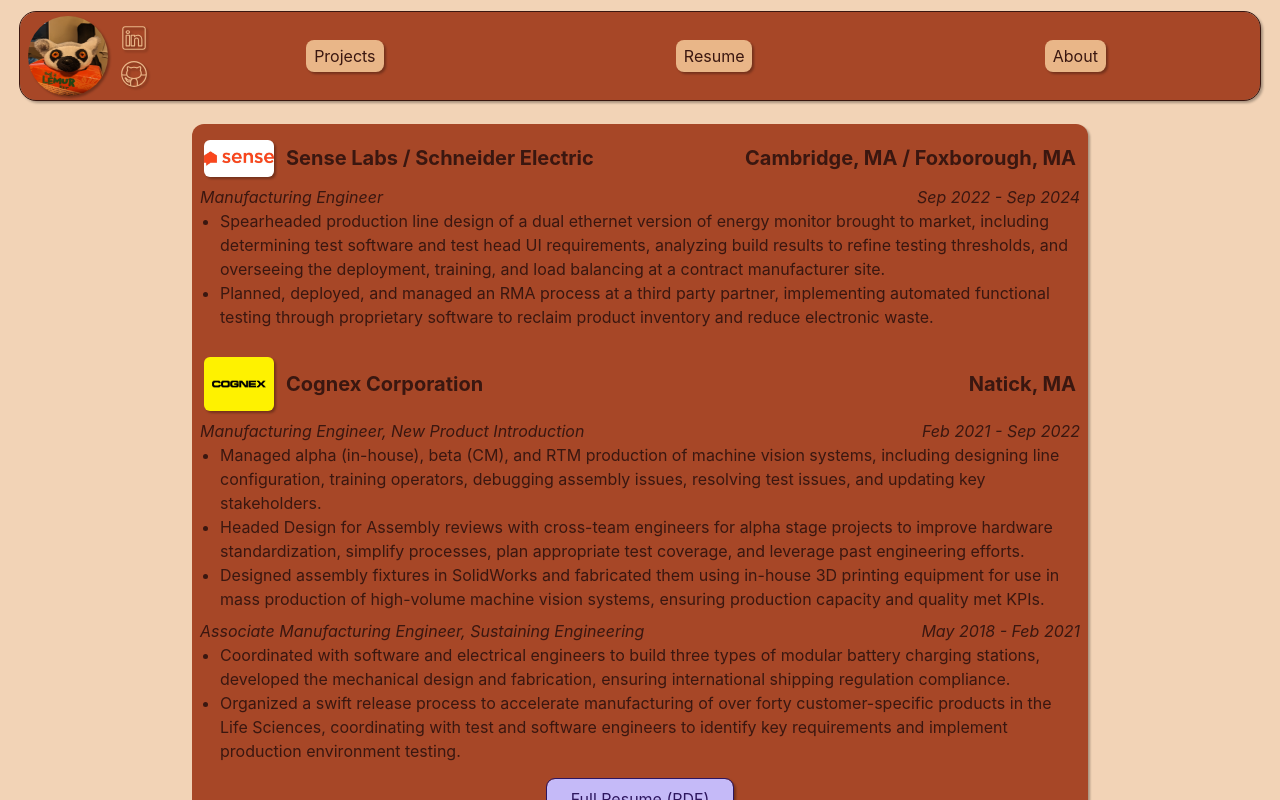
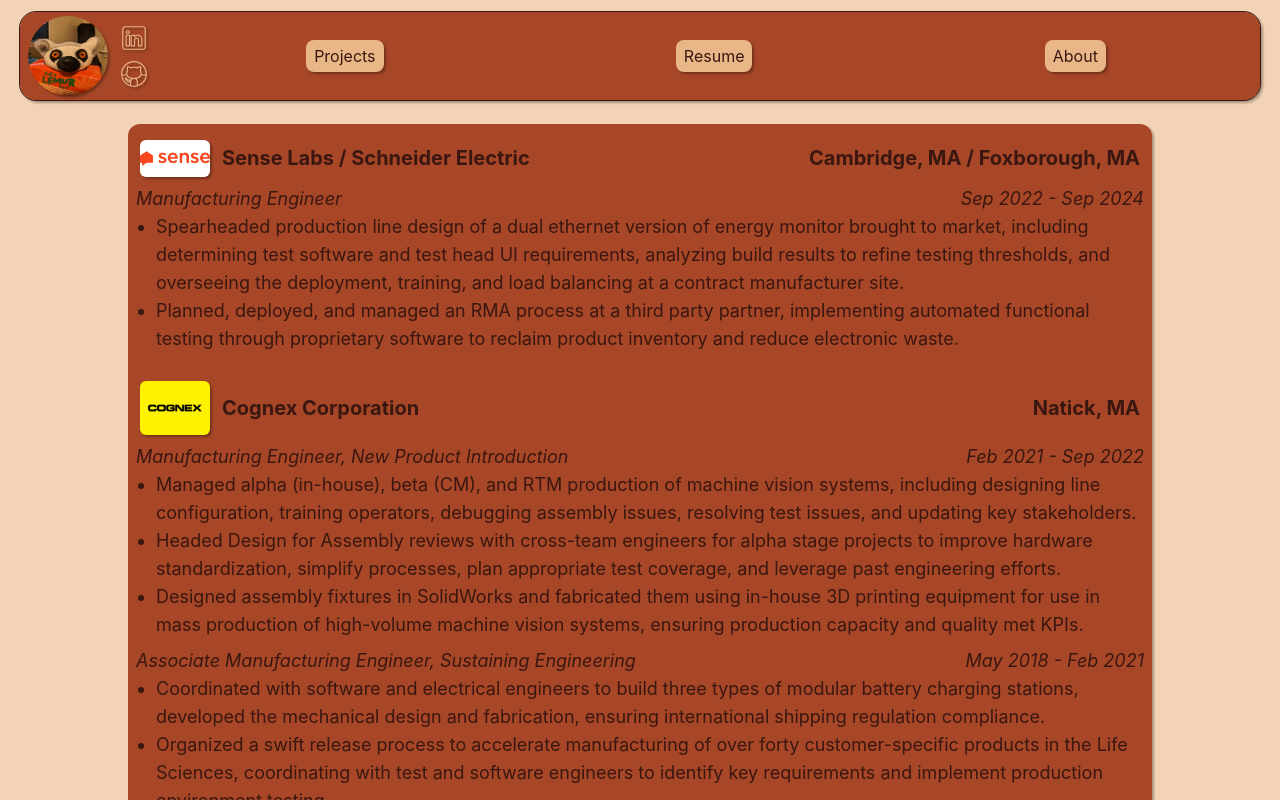
Before and after one commit to warren-cutler/warren-cutler-website, a React (Vite) app: page /resume in a window 1280 px wide. Shown: the top 800 px of the page. Built offline with nearby package versions, Linux system fonts and the light colour scheme.

Commit message:
styling: resume page font sizing

```diff
--- a/src/components/RoleCard.tsx
+++ b/src/components/RoleCard.tsx
@@ -4,7 +4,7 @@
 export const RoleCard = (role: Role) => {
   return (
     <div className='flex flex-col py-1'>
-      <div className='flex sm:flex-row flex-col justify-between italic'><p>{role.title}</p>
+      <div className='flex sm:flex-row flex-col justify-between italic text-sm md:text-base xl:text-lg'><p>{role.title}</p>
       <p className=''>
         {role.dateStart.toLocaleDateString('en-US', {
           month: 'short',
@@ -16,7 +16,7 @@
           year: 'numeric',
         })}
       </p></div>
-      <ul role='list' className='list-disc ml-5'>{role.details.map((detail) => {
+      <ul role='list' className='list-disc ml-5 text-xs md:text-sm lg:text-base xl:text-lg '>{role.details.map((detail) => {
         return <li>{detail}</li>;
 
       })}
--- a/src/pages/ResumePage.tsx
+++ b/src/pages/ResumePage.tsx
@@ -11,7 +11,7 @@
   const jobs: Job[] = jobsData;
 
   return (
-    <Card className='flex flex-col mx-5 my-3 px-2 py-1 min-w-sm max-w-4xl'>
+    <Card className='flex flex-col mx-5 my-3 px-2 py-1 min-w-sm max-w-5xl'>
       {jobs.map((job) => {
         return (
             <div className='flex flex-col mt-2 mb-3'>
```
